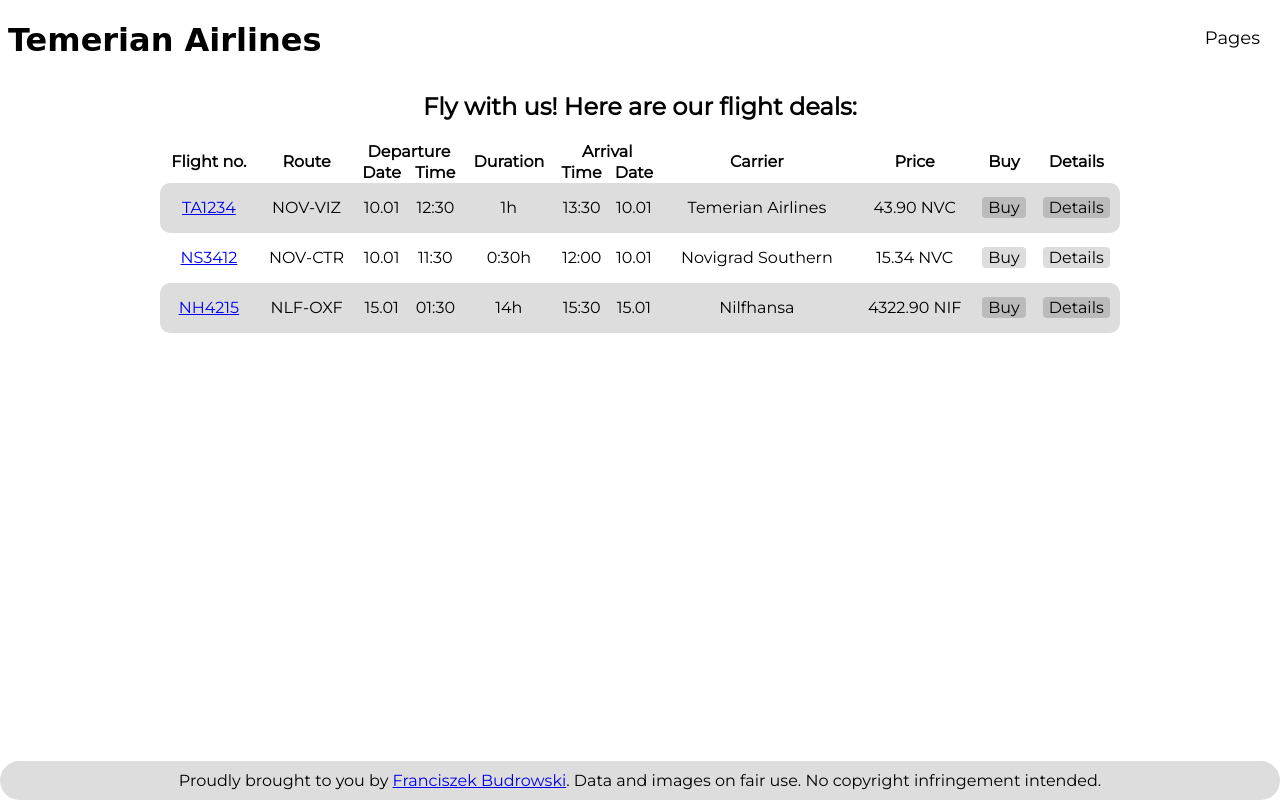
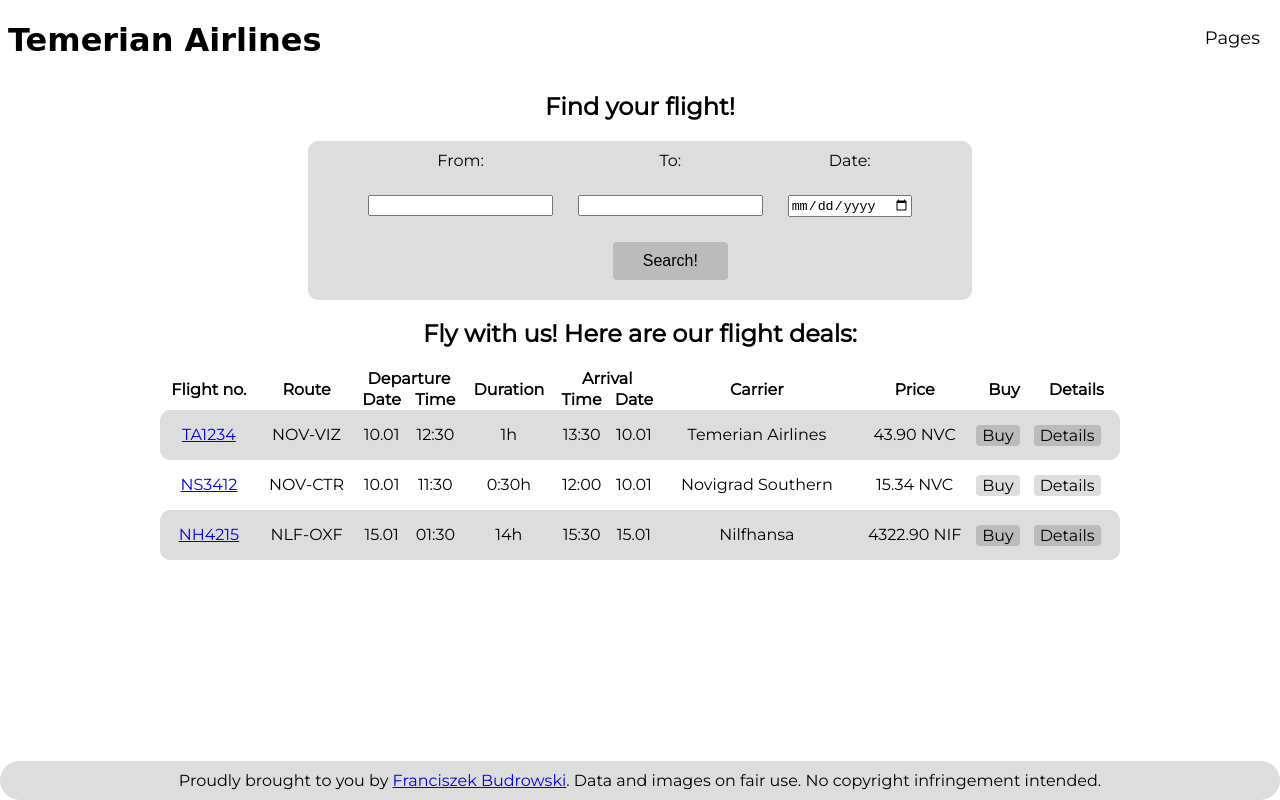
Before and after one commit to fbudrowski/airline-site, a plain HTML site: page index.html in a window 1280 px wide. Drawn offline with Linux system fonts and the light colour scheme; a script that the page names is missing; a web font is replaced by a local one.

Commit message:
Added lookup frame

```diff
--- a/css/main.css
+++ b/css/main.css
@@ -3,11 +3,8 @@
 
 .content, button{
     font-family: 'Montserrat', Helvetica, sans-serif;
+    display: grid;
 }
-/* main{
-    padding-bottom: 1000px;
-    margin-bottom: 1000px;
-} */
 
 .company-header-name{
     font-family: 'Srisakdi', cursive;
@@ -75,6 +72,7 @@
 
 
 
+
 table.flight-table{
     width: 100%;
     text-align: center;
@@ -85,23 +83,6 @@ tr.flight-table-entry{
     padding: 10px;
     line-height: 3em;
 }
-
-
-/* Hidden entry */
-
-.checkbox-hidden{
-    display: none;
-}
-
-tr.flight-table-hidden-entry{
-    display: none;
-    background-color: #ddd;
-    padding: 10px;
-    line-height: 3em;
-}
-
-
-
 
 tr.flight-table-entry:nth-child(even){
     background-color: #fff;
@@ -140,9 +121,7 @@ div.main-block{
     border-radius: 4px;
     text-align: center;
     text-decoration: none;
-    display: inline-block;
     font-size: 16px;
-
 }
 tr:nth-child(even) .flight-table-button{
     background-color: #ddd;
@@ -203,6 +182,77 @@ tr.flight-table-entry:hover .flight-table-button{
     width: 40%;
 }
 
+.flight-data-form{
+    position: relative;
+    vertical-align: center;
+    display: grid;
+    width: max-content;
+    text-align: center;
+    grid-template-columns: auto auto auto;
+    grid-template-rows: auto auto auto;
+    background-color: #ddd;
+    grid-gap: 0.3rem;
+    border-radius: 10px;
+    padding: 0px 50px;
+}
+.flight-data-form > div{
+    border-radius: 10px;
+    height: fit-content;
+    padding: 10px;
+}
+
+.flight-query-child{
+    display: inline;
+}
+
+.departure-label{
+    grid-column-start: 1;
+    grid-column-end: span 1;
+    grid-row-start: 1;
+    grid-row-end: span 1;
+}
+.departure-field{
+    grid-column-start: 1;
+    grid-column-end: span 1;
+    grid-row-start: 2;
+    grid-row-end: span 1;
+}
+.arrival-label{
+    grid-column-start: 2;
+    grid-column-end: span 1;
+    grid-row-start: 1;
+    grid-row-end: span 1;
+}
+.arrival-field{
+    grid-column-start: 2;
+    grid-column-end: span 1;
+    grid-row-start: 2;
+    grid-row-end: span 1;
+}
+.date-label{
+    grid-column-start: 3;
+    grid-column-end: span 1;
+    grid-row-start: 1;
+    grid-row-end: span 1;
+}
+.date-field{
+    grid-column-start: 3;
+    grid-column-end: span 1;
+    grid-row-start: 2;
+    grid-row-end: span 1;
+}
+.search-field{
+    grid-column-start: 2;
+    grid-column-end: span 1;
+    grid-row-start: 3;
+    grid-row-end: span 1;
+    margin-bottom: 10px;
+}
+
+.flight-lookup-button{
+    padding: 10px 30px;
+}
+
 
 .flight-image{
     position: relative;
@@ -215,7 +265,6 @@ tr.flight-table-entry:hover .flight-table-button{
 
 .flight-image:hover{
     transform: scale(1.75);
-     /* translate(50vh, 50vw); */
     z-index: 100;
 }
 
@@ -232,3 +281,12 @@ tr.flight-table-entry:hover .flight-table-button{
 .flight-weather{
     font-size: 3em;
 }
+
+
+.center-content-fake-flex{
+    display: flex;
+    align-items: center;
+    justify-content: center;
+    height:100%;
+    width:100%;
+}
--- a/index.html
+++ b/index.html
@@ -1,5 +1,5 @@
 <!DOCTYPE html>
-<html>
+<html lang="en">
 <head>
     <meta charset="utf-8">
     <meta http-equiv="X-UA-Compatible" content="IE=edge">
@@ -15,6 +15,7 @@
 </head>
 <body>
     <div class="content">
+        <div class="header">
             <header class="header">
                 <nav class="navbar">
                     <div class="header">
@@ -27,8 +28,58 @@
                     </div>
                 </nav>
             </header>
+        </div>
         <main>
+
             <div class="main-block">
+                <section class="flight-lookup-section">
+                    <div class="flight-lookup">
+                        <div class="flight-data-header">
+                            <h2>Find your flight!</h2>
+                        </div>
+                        <div class="center-content-fake-flex">
+                            <div class="center-content-fake-flex-child">
+                                <form method="GET" onsubmit="alert('Form');">
+                                    <div class="flight-data-form">
+                                        <datalist id="airport-list">
+                                            <option value="Novigrad">
+                                            <option value="Vizima">
+                                            <option value="Kaer Morhen">
+                                            <option value="Nilfgaard City">
+                                            <option value="Kaer Trolde (Skellige)">
+                                            <option value="Cintra">
+                                            <option value="Beauclair">
+                                            <option value="Vengerberg">
+                                        </datalist>
+                                        <div class="departure-label flight-query-child">
+                                            <label for="from-input">From:</label>
+                                        </div>
+                                        <div class="departure-field flight-query-child">
+                                            <input list="airport-list" id="from-input">
+                                        </div>
+                                        <div class="arrival-label flight-query-child">
+                                            <label for="to-input">To:</label>
+                                        </div>
+                                        <div class="arrival-field flight-query-child">
+                                            <input list="airport-list" id="to-input">
+                                        </div>
+                                        <div class="time-label flight-query-child">
+                                            <label for="time-input">Date:</label>
+                                        </div>
+                                        <div class="time-field flight-query-child">
+                                            <input id="time-input" type="date">
+                                        </div>
+                                        <div class="search-field flight-query-child">
+                                            <input id="submit-query-button" class="flight-lookup-button flight-table-button"
+                                            type="submit" value="Search!">
+                                        </div>
+                                    </div>
+                                </form>
+                            </div>
+                        </div>
+                    </div>
+                </section>
+
                 <section class="flight-data">
 
                     <div class="flight-data-header">
@@ -58,8 +109,7 @@
                                 </tr>
                             </thead>
                             <tbody class="flight-table-body">
-                                <div class="flight-entry">
-                                    <tr class="flight-table-entry">
+                                    <tr class="flight-table-entry flight-entry">
                                         <td><a href="flight?flightno=TA1234">TA1234</a></td>
                                         <td>NOV-VIZ</td>
                                         <td>10.01</td>
@@ -72,9 +122,7 @@
                                         <td><button class="flight-table-button buy-button" onclick="">Buy</button></td>
                                         <td><button class="flight-table-button detail-button" onclick="">Details</button></td>
                                     </tr>
-                                </div>
-                                <div class="flight-entry">
-                                    <tr class = "flight-table-entry">
+                                    <tr class = "flight-table-entry flight-entry">
                                         <td><a href="flight?flightno=NS3412">NS3412</a></td>
                                         <td>NOV-CTR</td>
                                         <td>10.01</td>
@@ -87,9 +135,7 @@
                                         <td><button class="flight-table-button buy-button">Buy</button></td>
                                         <td><button class="flight-table-button detail-button" onclick="">Details</button></td>
                                     </tr>
-                                </div>
-                                <div class="flight-entry">
-                                    <tr class = "flight-table-entry">
+                                    <tr class = "flight-table-entry flight-entry">
                                         <td><a href="flight?flightno=NH4215">NH4215</a></td>
                                         <td>NLF-OXF</td>
                                         <td>15.01</td>
@@ -102,7 +148,6 @@
                                         <td><button class="flight-table-button buy-button">Buy</button></td>
                                         <td><button class="flight-table-button detail-button" onclick="">Details</button></td>
                                     </tr>
-                                </div>
                             </tbody>
                         </table>
                     </div>
```
Also changed, not shown: flight.html (+4 -4 lines), Novigrad_1.jpg (deleted), boeing737.jpg (deleted). Lines whose indentation alone changed are shown as unchanged.
